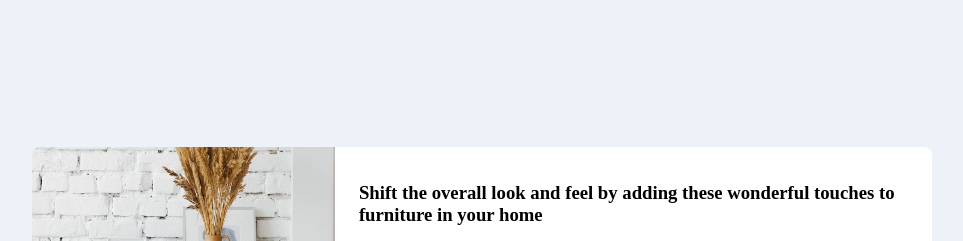
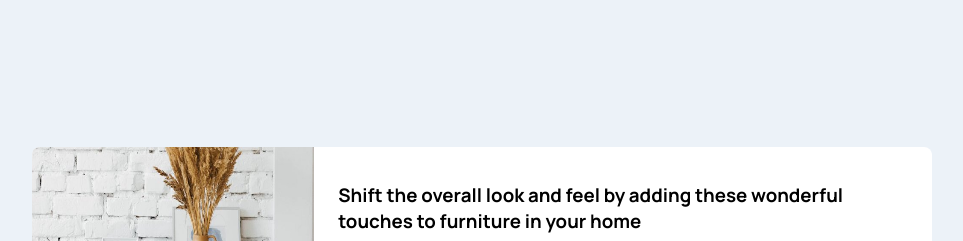
Before and after one commit to sklanier/fm-article-preview-component, a website: page index.html in a window 1280 px wide. Shown: the part 103-344 px from the top of the page, without its empty margins (158-1121 px from the left). Drawn offline with Linux system fonts and the light colour scheme.

Commit message:
added fonts

```diff
--- a/index.html
+++ b/index.html
@@ -7,7 +7,7 @@
   <link rel="icon" type="image/png" sizes="32x32" href="./images/favicon-32x32.png">
 
   <title>Frontend Mentor | Article preview component</title>
-
+  <link href="https://fonts.googleapis.com/css2?family=Manrope:wght@400;500;600;700&display=swap" rel="stylesheet">
   <link rel="stylesheet" type="text/css" href="./styles.css">
 
   <!-- Feel free to remove these styles or customise in your own stylesheet 👍 -->
--- a/styles.css
+++ b/styles.css
@@ -7,6 +7,7 @@ html, body {
 html {
     background-color: hsl(210, 46%, 95%);
     overflow: hidden;
+    font-family: 'Manrope', sans-serif;
 }
 
 .content {
```
